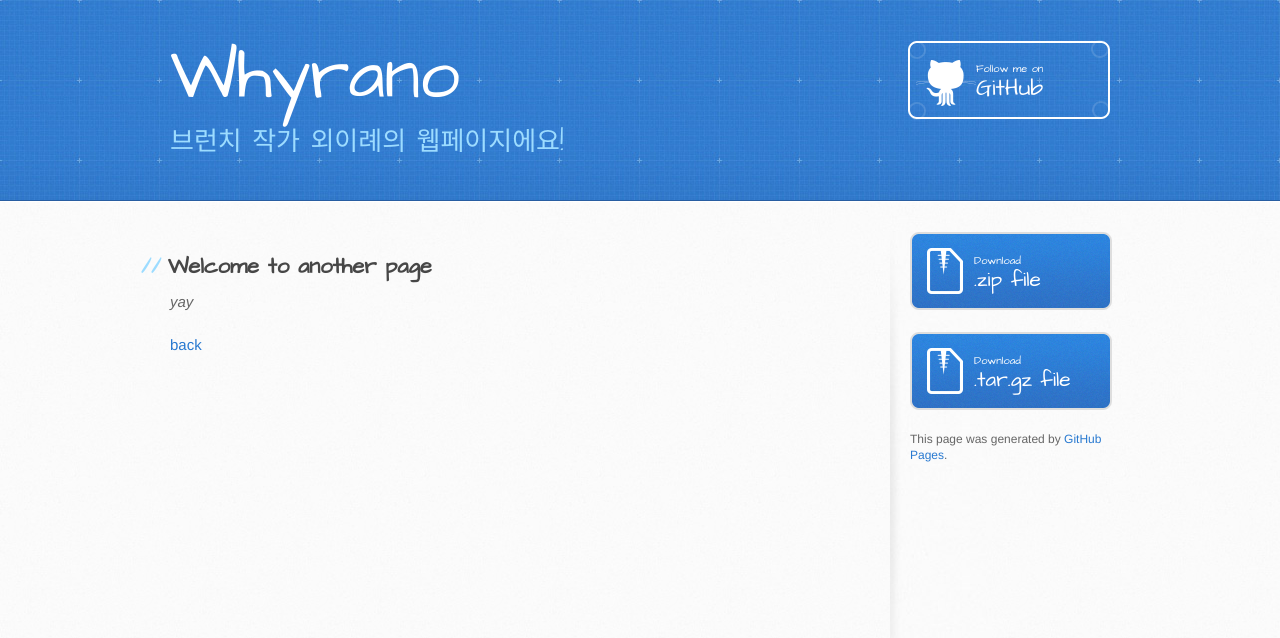
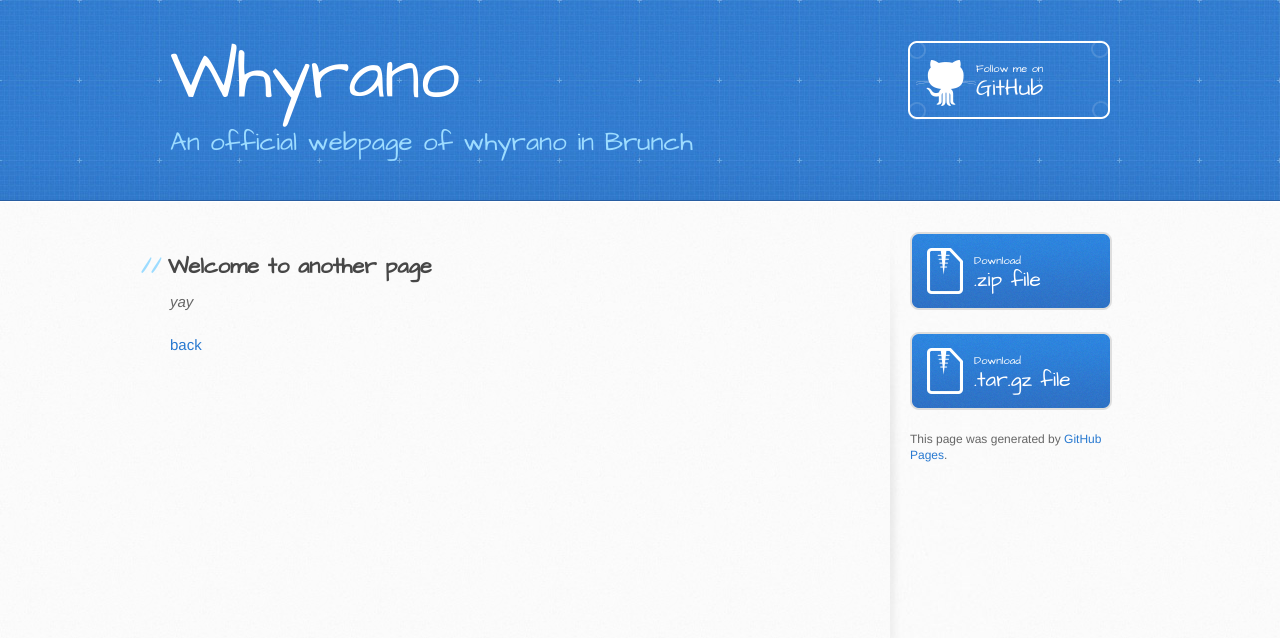
Before and after one commit to whyrano4/whyrano4.github.io, a Jekyll site: the page built from another-page.md, in a window 1280 px wide. Shown: the top 638 px of the page. Built offline with Jekyll 4.4.1, drawn with Linux system fonts in a browser that asks for light colours; our own code applies the rules of GitHub Pages for plain Markdown files.

Commit message:
config update

```diff
--- a/_config.yml
+++ b/_config.yml
@@ -1,5 +1,5 @@
 title: Whyrano
-description: 브런치 작가 외이례의 웹페이지에요!
+description: An official webpage of whyrano in Brunch
 show_downloads: true
 google_analytics:
 theme: jekyll-theme-architect
```
